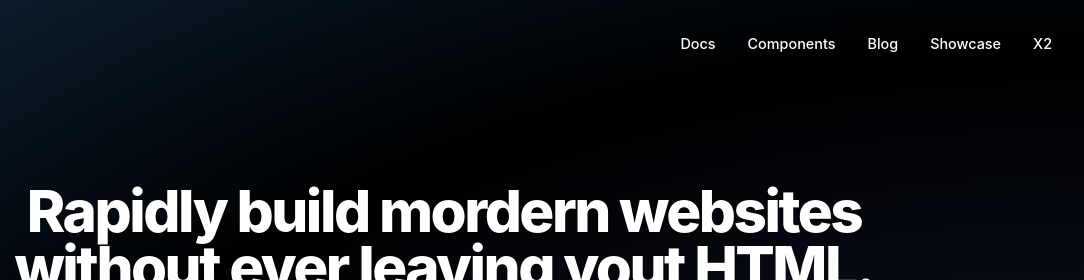
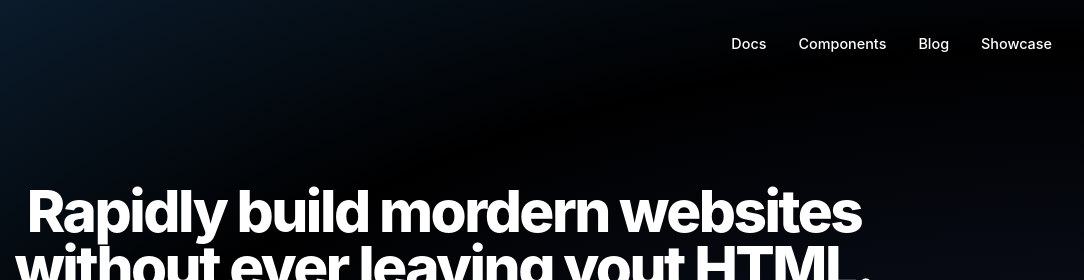
Before and after one commit to Sysinfocus/TailwindLike, a plain HTML site: page tailwindcss.html in a window 1280 px wide. Shown: the top 280 px of the page, 196-1280 px from the left. Drawn offline with Linux system fonts and the light colour scheme.

Commit message:
Update tailwindcss.html

```diff
--- a/tailwindcss.html
+++ b/tailwindcss.html
@@ -19,7 +19,6 @@
                 <a copyfrom="a" href="#">Components</a>
                 <a copyfrom="a" href="#">Blog</a>
                 <a copyfrom="a" href="#">Showcase</a>
-                <a copyfrom="a" href="#">X2</a>
             </div>
         </header>
         <main>
```
